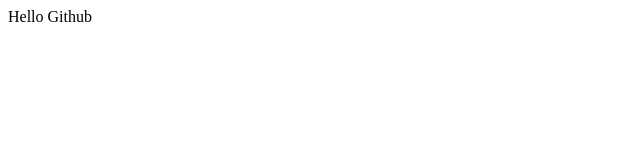
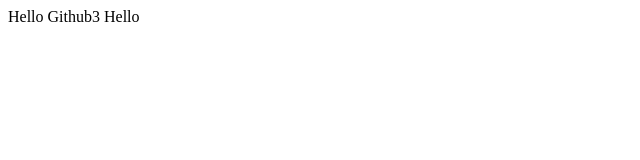
Before and after one commit to yonghun7/guestbook, a plain HTML site: page index.html in a window 1280 px wide. Shown: the full height of the page, 0-640 px from the left. Drawn offline with Linux system fonts and the light colour scheme.

Commit message:
Update index.html

```diff
--- a/index.html
+++ b/index.html
@@ -1,5 +1,6 @@
 <html>
 	<body>
-		Hello Github
+		Hello Github3
+		Hello
 	</body>
 </html>
```
